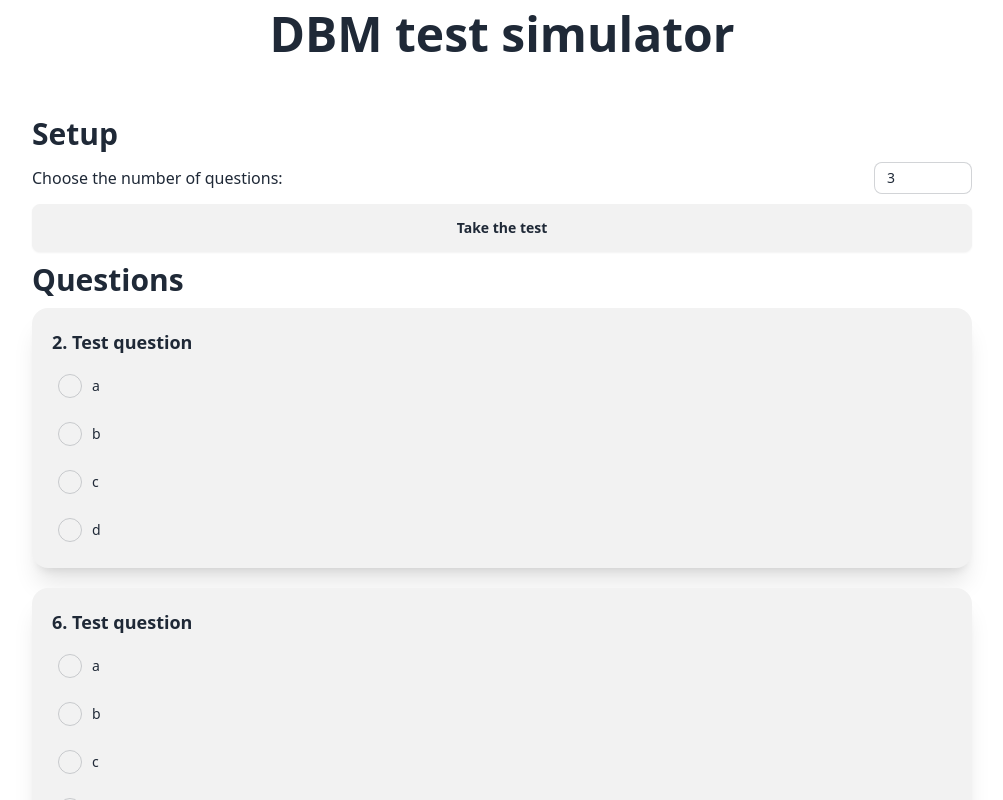
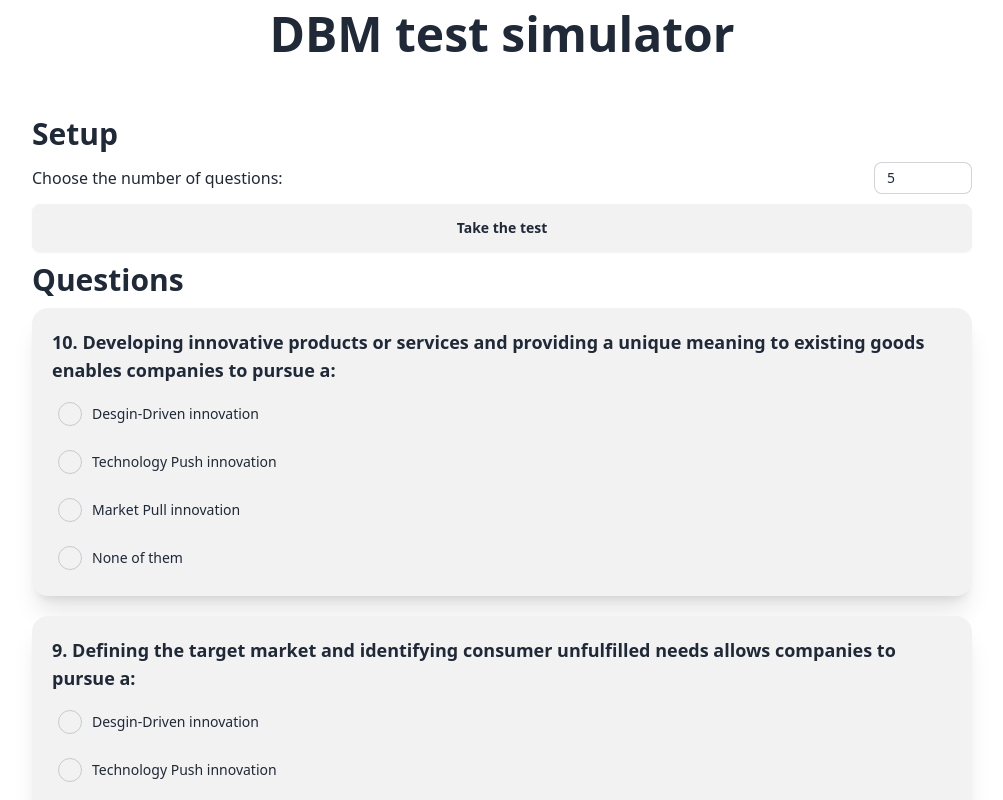
Before and after one commit to Gabriele3vi/DigitalBusinessModellingQuiz, a SvelteKit app: page / in a window 1280 px wide. Both pictures are taken after a click on the button "Take the test". Shown: the top 800 px of the page, without its empty margins (138-1141 px from the left). Built offline with nearby package versions, Linux system fonts and the light colour scheme.

Commit message:
Corrected questions sampling and improved UI

```diff
--- a/src/components/Question.svelte
+++ b/src/components/Question.svelte
@@ -21,6 +21,10 @@
     </div>
     {/each}
     {#if givenAnswer != ""}
-        <p>{givenAnswer === correctAnswer ? "Correct" : "no"}</p>
+        {#if givenAnswer === correctAnswer}
+            <p class="font-bold text-green-600">Correct</p>
+        {:else}
+            <p class="font-bold text-red-600">Wrong</p>
+        {/if}
     {/if}
 </div>
--- a/src/routes/+page.svelte
+++ b/src/routes/+page.svelte
@@ -9,23 +9,31 @@
   let numRandomQuest = data.questions.length / 2
 
 
-  function getRandomInt(min, max) {
-    // The Math.floor() function returns the largest integer less than or equal to a given number.
-    // The Math.random() function returns a floating-point, pseudo-random number in the range [0, 1).
-    // By multiplying the random number by the range and adding the minimum, we get a random integer in the desired range.
-    return Math.floor(Math.random() * (max - min + 1)) + min;
+  function getRandomIntSet(size, min, max){
+    let nums = []
+
+    let counter = 0
+
+    while (counter < size) {
+      let n = Math.floor(Math.random() * (max - min + 1)) + min;
+      if (!nums.includes(n)){
+        nums.push(n)
+        counter++;
+      }
+    }
+
+    return nums
   }
 
   function start_test() {
     questions = []
-    for (let i = 0; i < numRandomQuest; i++) {
-      let index = getRandomInt(0, data.questions.length - 1)
-      console.log(index)
-      console.log(data.questions[index])
-      questions.push(data.questions[index])
+    let nums = getRandomIntSet(numRandomQuest, 0, data.questions.length - 1)
+
+    for (let n of nums) {
+      questions.push(data.questions[n])
     }
     console.log(questions)
-    started = !started
+    started = true
   }
 </script>
 
--- a/static/q.json
+++ b/static/q.json
@@ -1,38 +1,75 @@
 { "questions":[
     {
+        "qnumber": 1,
+        "question": "According to the framework that defines product innovations, there is an incremental innovation when:",
+        "answers": [
+            "Architecture Relations are altered, and Knowledge Components are substituted",
+            "Architecture Relations are unchanged, and Knowledge Components are reinforced",
+            "Architecture Relations are unchanged, and Knowledge Components are substituted",
+            "Architecture Relations are altered, and Knowledge Components are reinforced"],
+        "correctAnswer": "Architecture Relations are unchanged, and Knowledge Components are reinforced"
+    },
+    {
         "qnumber": 2,
-        "question": "Test question",
-        "answers": ["a", "b", "c", "d"],
-        "correctAnswer": "a"
+        "question": "According to the framework that defines product innovations, there is an architectural innovation when:",
+        "answers": ["Architecture Relations are altered, and Knowledge Components are substituted",
+        "Architecture Relations are unchanged, and Knowledge Components are reinforced",
+        "Architecture Relations are unchanged, and Knowledge Components are substituted",
+        "Architecture Relations are altered, and Knowledge Components are reinforced"],
+        "correctAnswer": "Architecture Relations are altered, and Knowledge Components are reinforced"
     },
     {
         "qnumber": 3,
-        "question": "Test question",
-        "answers": ["a", "b", "c", "d"],
-        "correctAnswer": "b"
+        "question": "According to the framework that defines product innovations, there is an modular innovation when:",
+        "answers": ["Architecture Relations are altered, and Knowledge Components are substituted",
+        "Architecture Relations are unchanged, and Knowledge Components are reinforced",
+        "Architecture Relations are unchanged, and Knowledge Components are substituted",
+        "Architecture Relations are altered, and Knowledge Components are reinforced"],
+        "correctAnswer": "Architecture Relations are unchanged, and Knowledge Components are substituted"
     },
     {
         "qnumber": 4,
-        "question": "Test question",
-        "answers": ["a", "b", "c", "d"],
-        "correctAnswer": "c"
+        "question": "According to the framework that defines product innovations, there is an radical innovation when:",
+        "answers": ["Architecture Relations are altered, and Knowledge Components are substituted",
+        "Architecture Relations are unchanged, and Knowledge Components are reinforced",
+        "Architecture Relations are unchanged, and Knowledge Components are substituted",
+        "Architecture Relations are altered, and Knowledge Components are reinforced"],
+        "correctAnswer": "a. Architecture Relations are altered, and Knowledge Components are substituted"
     },
     {
         "qnumber": 5,
-        "question": "Test question",
-        "answers": ["a", "b", "c", "d"],
-        "correctAnswer": "d"
+        "question": "In the competitive strategy, the question “Who are our customers?” is connected to the following strategic dimension:",
+        "answers": ["Customer intimacy", "Product leadership", "Operational excellence", "It is connected to all of them"],
+        "correctAnswer": "Customer intimacy"
     },
     {
         "qnumber": 6,
-        "question": "Test question",
-        "answers": ["a", "b", "c", "d"],
-        "correctAnswer": "a"
+        "question": "In the competitive strategy, the question “What do we offer them?” is connected to the following strategic dimension:",
+        "answers": ["Customer intimacy", "Product leadership", "Operational excellence", "It is connected to all of them"],
+        "correctAnswer": "Product leadership"
     },
     {
         "qnumber": 7,
-        "question": "Test question",
-        "answers": ["a", "b", "c", "d"],
-        "correctAnswer": "b"
+        "question": "In the competitive strategy, the question “How can we deliver it effectively and efficiently?” is connected to the following strategic dimension:",
+        "answers": ["Customer intimacy", "Product leadership", "Operational excellence", "It is connected to all of them"],
+        "correctAnswer": "Operational excellence"
+    },
+    {
+        "qnumber": 8,
+        "question": "Which of these is not a source of strategic innovation?",
+        "answers": ["Design-Driven innovation", "Technology Push innovation", "Market Pull innovation", "Data-Driven innovation"],
+        "correctAnswer": "Data-Driven innovation"
+    },
+    {
+        "qnumber": 9,
+        "question": "Defining the target market and identifying consumer unfulfilled needs allows companies to pursue a:",
+        "answers": ["Desgin-Driven innovation", "Technology Push innovation", "Market Pull innovation", "None of them"],
+        "correctAnswer": "Market Pull innovation"
+    },
+    {
+        "qnumber": 10,
+        "question": "Developing innovative products or services and providing a unique meaning to existing goods enables companies to pursue a:",
+        "answers": ["Desgin-Driven innovation", "Technology Push innovation", "Market Pull innovation", "None of them"],
+        "correctAnswer": "Design-Driven innovation"
     }]
 }
```
